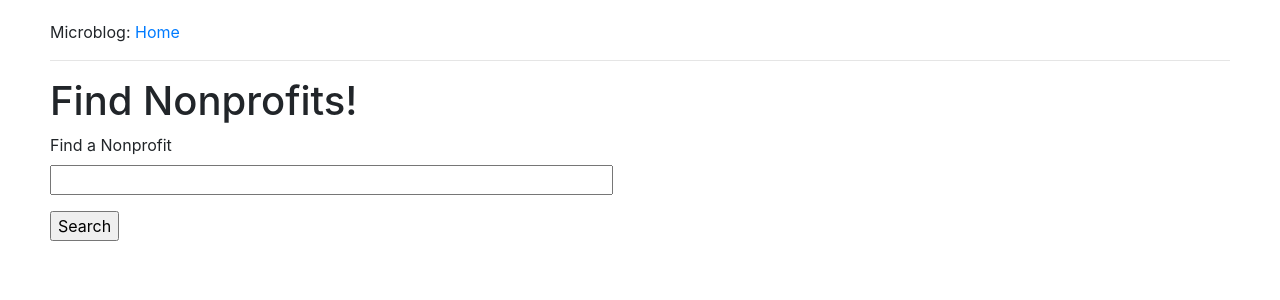
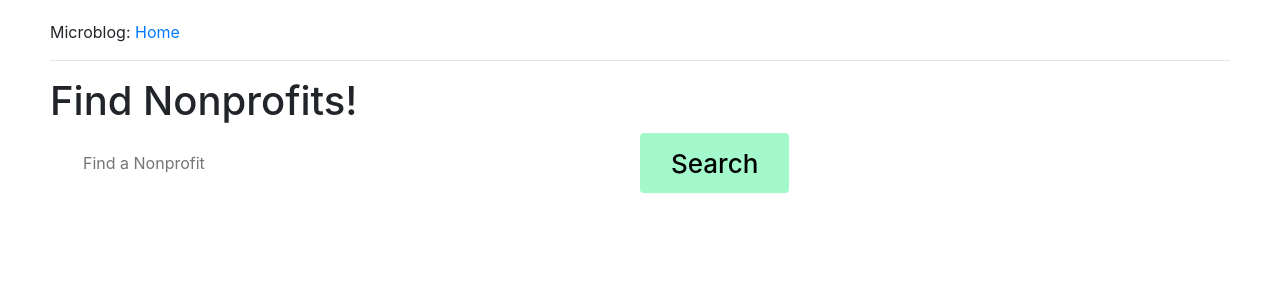
Before and after one commit to ftang1996/gryzzl, a Flask app: page / in a window 1280 px wide. Shown: the top 300 px of the page. Run offline with Flask 2, Linux system fonts and the light colour scheme; some libraries are stand-ins or nearby versions.

Commit message:
search bar with css

```diff
--- a/app/forms.py
+++ b/app/forms.py
@@ -4,7 +4,7 @@ from wtforms.validators import DataRequired, ValidationError, Email, EqualTo, Le
 from app.models import Nonprofit, Item
 
 class SearchForm(FlaskForm):
-    search = StringField('Find a Nonprofit', validators=[DataRequired()])
+    search = StringField('Find a Nonprofit', validators=[DataRequired()], render_kw={"placeholder": "Find a Nonprofit"})
     submit = SubmitField('Search')
 
 
--- a/app/templates/base.html
+++ b/app/templates/base.html
@@ -35,6 +35,22 @@
             text-align: center;
         }
 
+        .input-search {
+            height: 60px;
+            padding-left: 15px;
+            border-radius: 5px;
+            border: none;
+        }
+        .btn-search {
+            font-size: 26px;
+            font-weight: 500;
+            background-color: #A3F9CB;
+            padding-left: 30px;
+            padding-right: 30px;
+            height: 60px;
+
+        }
+
         body {
             padding: 20px 50px;
         }
--- a/app/templates/index.html
+++ b/app/templates/index.html
@@ -4,10 +4,19 @@
 	<h1>Find Nonprofits!</h1>
     <form action="" method="post" novalidate>
         {{ form.hidden_tag() }}
-        <p>
-            {{ form.search.label }}<br>
-            {{ form.search(size=50) }}
-        </p>
-        <p>{{ form.submit() }}</p>
+        <div class="container">
+            <div class="row justify-content-center no-gutters">
+                <div class="col-6">
+                    <div class="d-flex justify-content-end">
+                        {{ form.search(size=50, class_="input-search") }}
+                    </div>
+                </div>
+                <div class="col-6">
+                    <div class="d-flex justify-content-start">
+                        {{ form.submit(class_="btn btn-search") }}
+                    </div>
+                </div>
+            </div>
+        </div>
     </form>
 {% endblock %}
```
